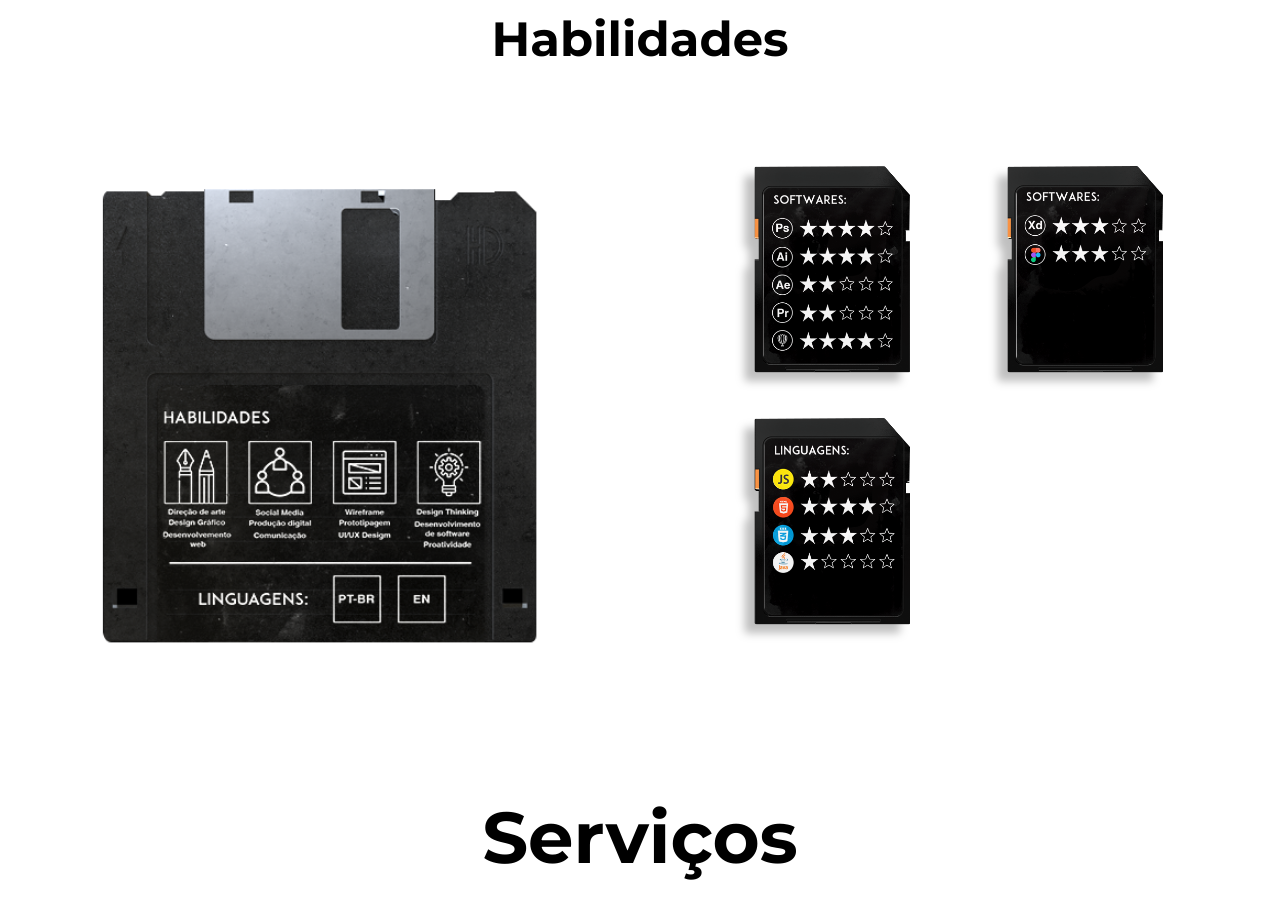
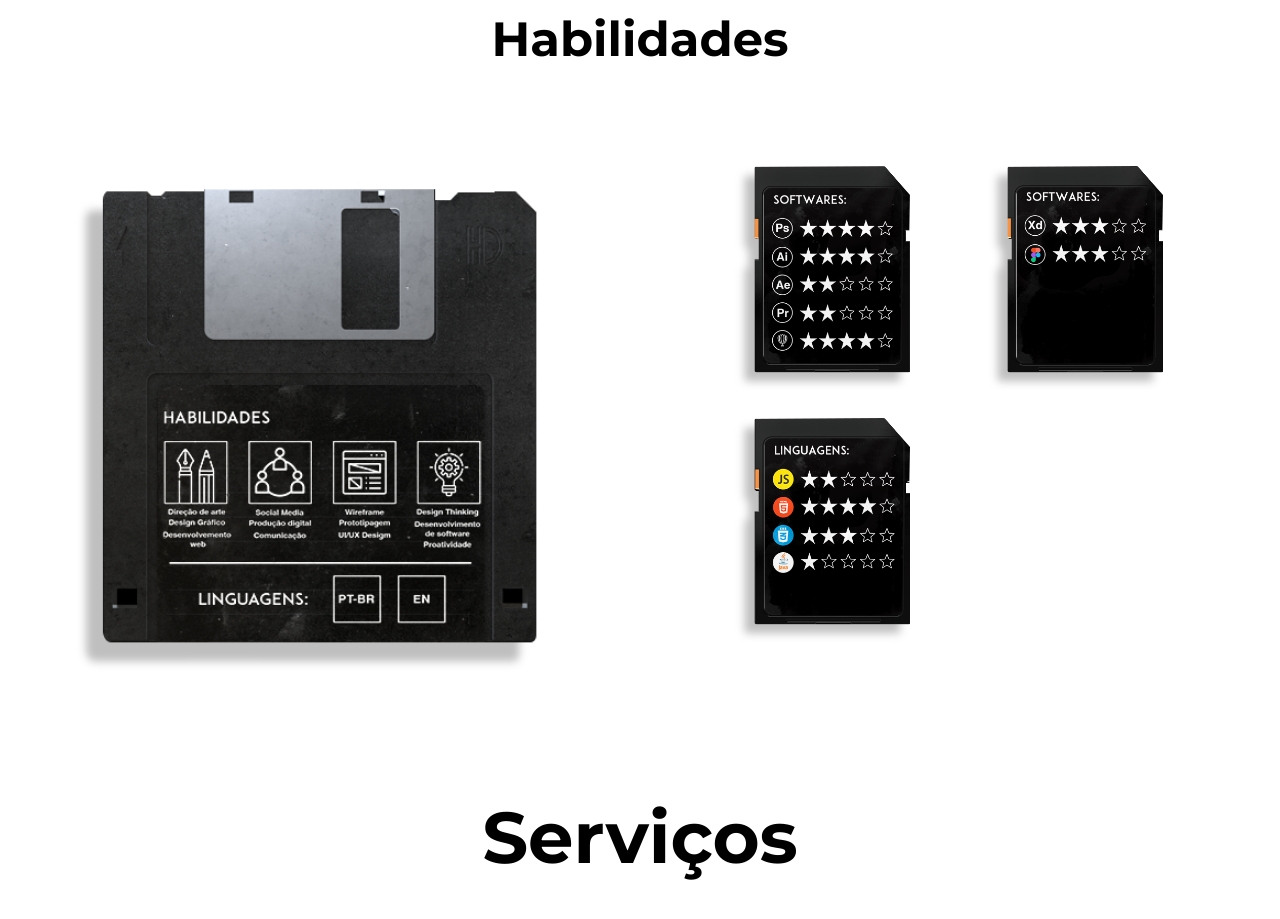
Before and after one commit to LeidsonLuiz/PersonalWebsite-Alma, a plain HTML site: page index.html in a window 1280 px wide. Shown: the part 1580-2499 px from the top of the page. Drawn offline with nearby package versions, Linux system fonts and the light colour scheme.

Commit message:
Update style.css

```diff
--- a/css/style.css
+++ b/css/style.css
@@ -266,7 +266,7 @@ html{
     /* width: 115%; */
     width: 550px;
     height: 550px;
-    /* filter: drop-shadow(-17px 19px 4px rgba(0, 0, 0, 0.25)); */
+    filter: drop-shadow(-17px 19px 4px rgba(0, 0, 0, 0.25));
     margin-top: 7%;
 }
 
```
